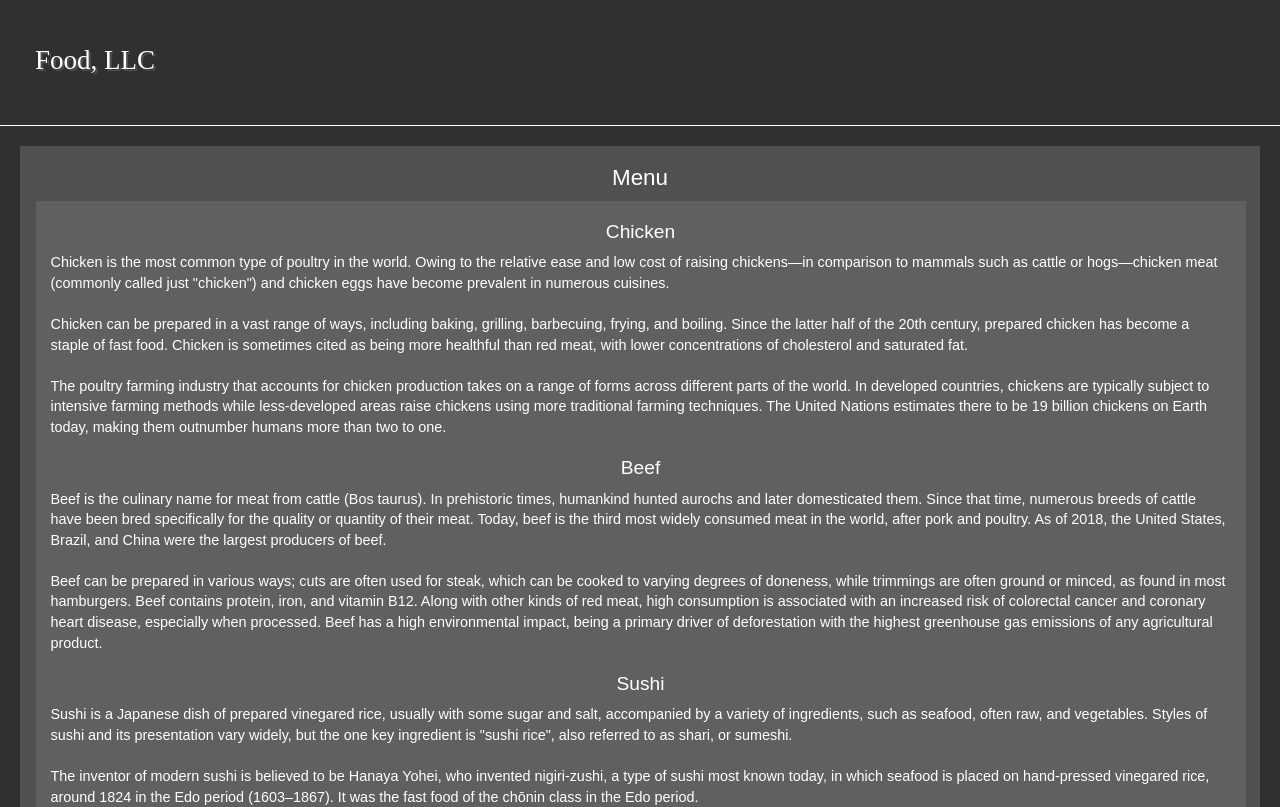
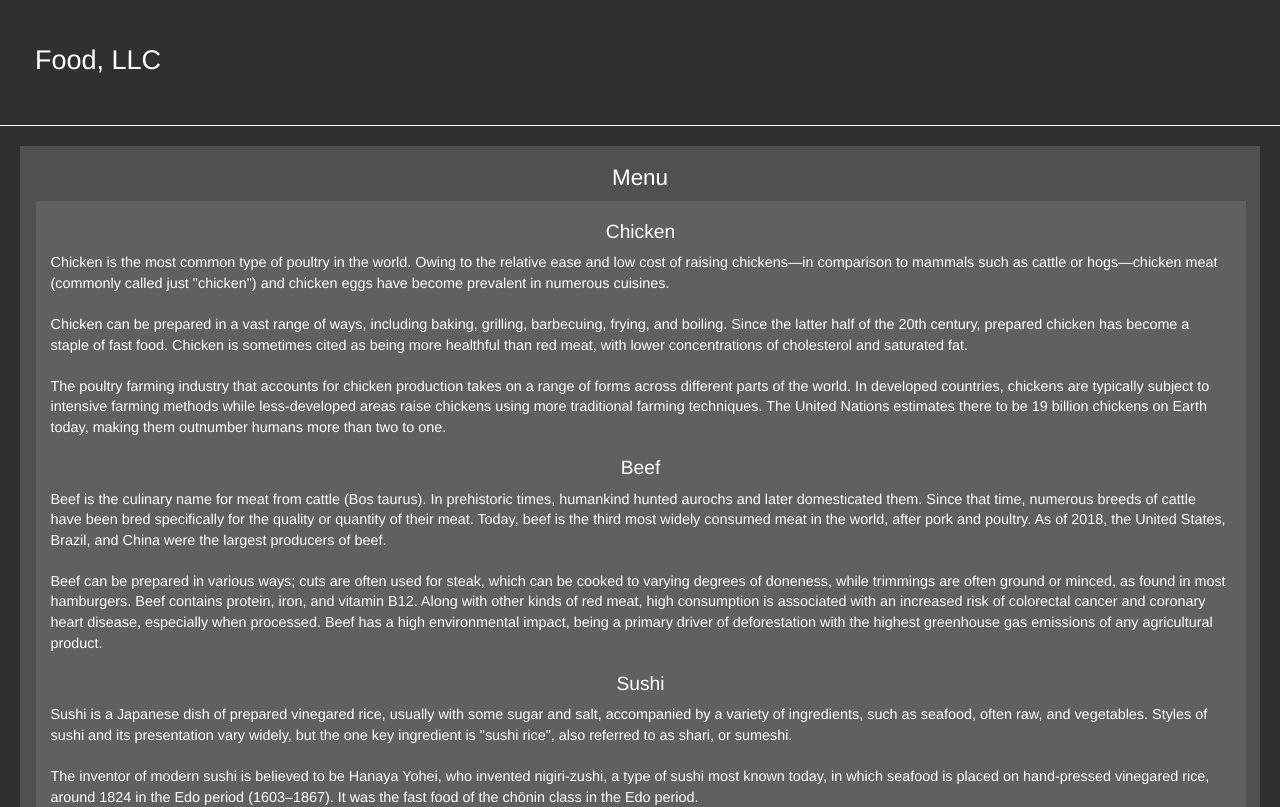
Before and after one commit to lizbathrick/coursera-test, a plain HTML site: page module3_solution/index.html in a window 1280 px wide. Shown: the top 807 px of the page. Drawn offline with Linux system fonts and the light colour scheme.

Commit message:
Add files via upload
Changed font as Montserrat not recognized

```diff
--- a/module3_solution/css/styles.css
+++ b/module3_solution/css/styles.css
@@ -2,12 +2,10 @@ body {
   font-size: 16px;
   color: #fff;
   background-color: #303030;
-  font-family: 'Montserrat', sans-serif;
+  font-family: Helvetica, Arial, sans-serif;
 }
 
 h1 {
-color: #23E3EF;
-text-shadow: 2px 2px #505050;
   font-size: 1.5em;
 }
 
@@ -56,7 +54,6 @@ p {
 
 
 .navbar-brand h1 {
-  font-family: 'Montserrat', serif;
   color: #fff;
   padding-bottom: 10px;
   margin-bottom: 10px;
```
